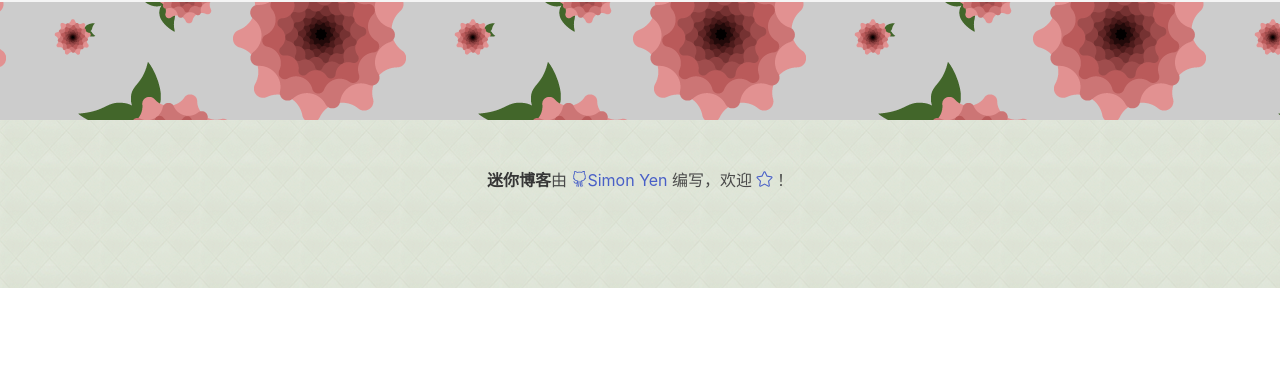
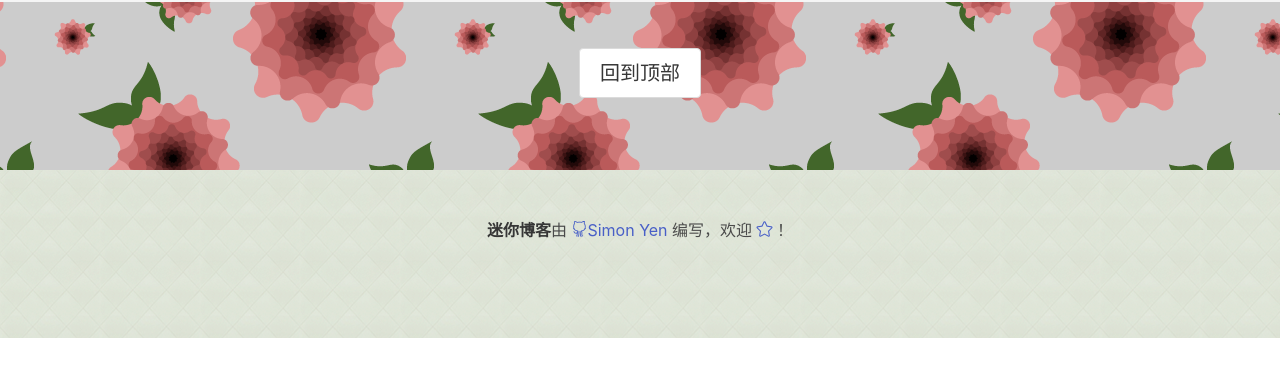
Before and after one commit to SimonYen/Mini-Blog, a Flask app: page /square in a window 1280 px wide. Shown: the part 56-433 px from the top of the page. Run offline with Flask 2, Linux system fonts and the light colour scheme; data that the repository does not hold is empty; some libraries are stand-ins or nearby versions.

Commit message:
添加totop按钮

```diff
--- a/website/templates/base.html
+++ b/website/templates/base.html
@@ -42,7 +42,7 @@
 </head>
 
 <body>
-	<nav class="navbar is-light has-shadow" role="navigation" aria-label="main navigation">
+	<nav id="top" class="navbar is-light has-shadow" role="navigation" aria-label="main navigation">
 		<div class="navbar-brand">
 			<a class="navbar-item" href="{{ url_for('views.home' ) }}">
 				<img src="{{ url_for('static' , filename = 'logo.png') }}">
--- a/website/templates/square.html
+++ b/website/templates/square.html
@@ -36,4 +36,7 @@
 </div>
 <div class="block"></div>
 {% endfor %}
+<div class="field is-grouped is-grouped-centered">
+	<a href="#top" class="button is-medium">回到顶部</a>
+</div>
 {% endblock %}
--- a/website/templates/view_post.html
+++ b/website/templates/view_post.html
@@ -41,4 +41,7 @@
 	</article>
 </div>
 {% endif %}
+<div class="field is-grouped is-grouped-centered">
+	<a href="#top" class="button is-medium">回到顶部</a>
+</div>
 {% endblock %}
```
